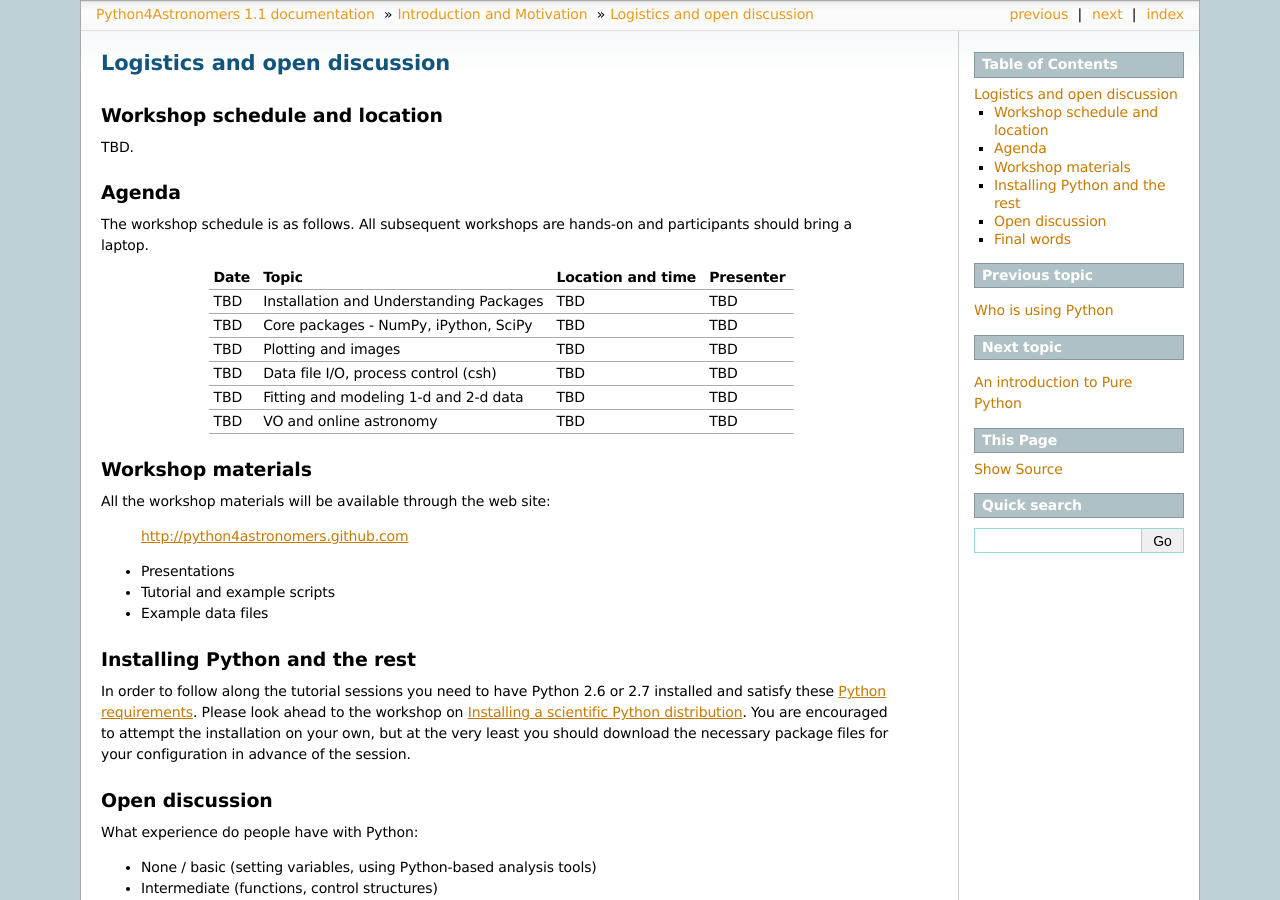
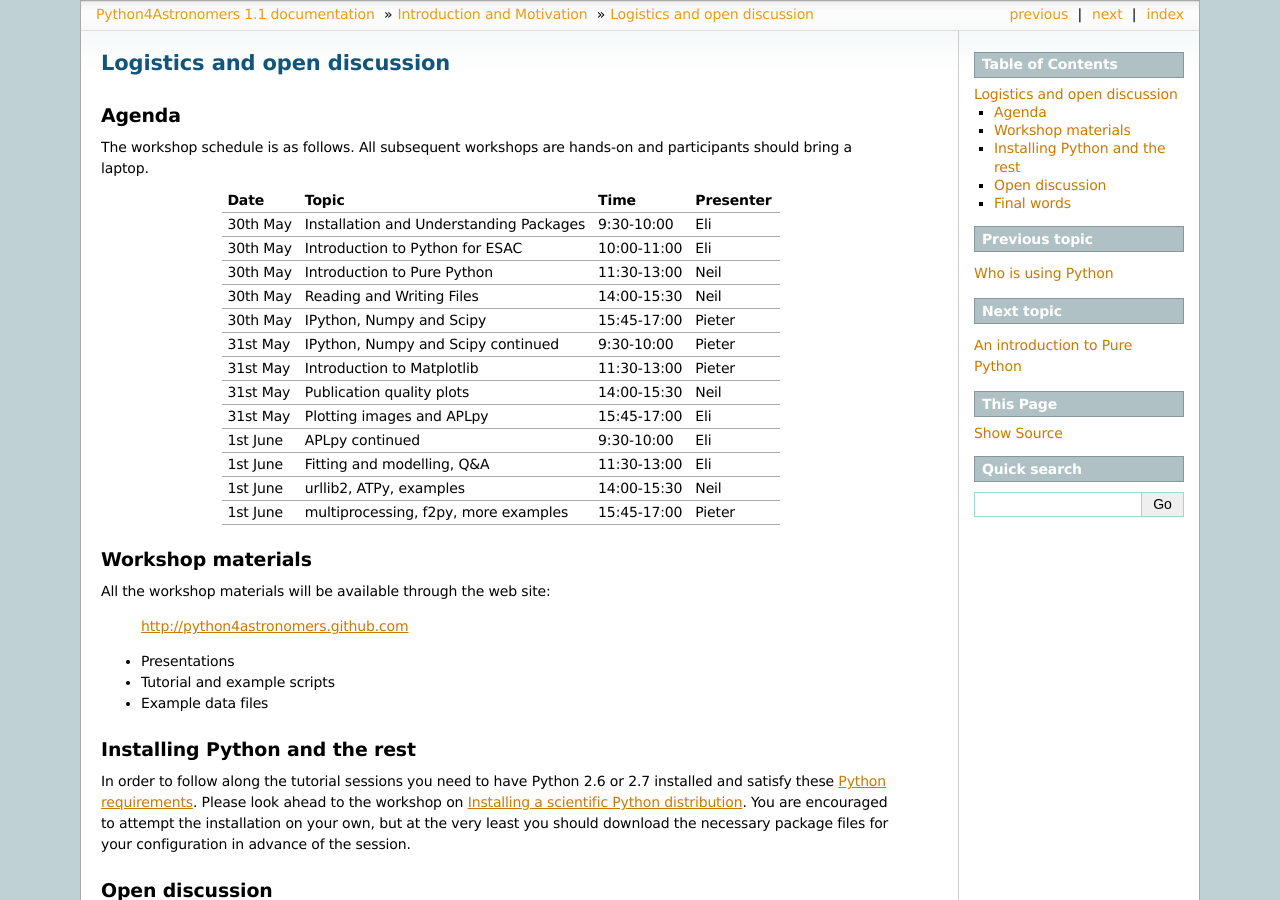
Before and after one commit to python4ESAC/python4ESAC, a Sphinx documentation site: the page built from source/intro/wrapup.rst, in a window 1280 px wide and 900 px high. Built offline with Sphinx 7.4.7, drawn with Linux system fonts in a browser that asks for light colours; formulas are drawn with MathJax 3.

Commit message:
updating into wrapup with agenda from the front page, and removing unecessary section in the linux package manager installation instructions

```diff
--- a/source/intro/wrapup.rst
+++ b/source/intro/wrapup.rst
@@ -1,27 +1,29 @@
 Logistics and open discussion
 =============================
-
-Workshop schedule and location
-------------------------------
-
-TBD.
 
 Agenda
 --------
 
-The workshop schedule is as follows.  All subsequent
-workshops are hands-on and participants should bring a laptop.
+The workshop schedule is as follows.  All subsequent workshops are
+hands-on and participants should bring a laptop.
 
-======== ========================================= ===================== =========
-Date     Topic                                     Location and time     Presenter
-======== ========================================= ===================== =========
-TBD      Installation and Understanding Packages   TBD                   TBD
-TBD      Core packages - NumPy, iPython, SciPy     TBD                   TBD
-TBD      Plotting and images                       TBD                   TBD
-TBD      Data file I/O, process control (csh)      TBD                   TBD
-TBD      Fitting and modeling 1-d and 2-d data     TBD                   TBD
-TBD      VO and online astronomy                   TBD                   TBD
-======== ========================================= ===================== =========
+======== ======================================= ============== =========
+Date     Topic                                   Time           Presenter
+======== ======================================= ============== =========
+30th May Installation and Understanding Packages 9:30-10:00     Eli
+30th May Introduction to Python for ESAC         10:00-11:00    Eli
+30th May Introduction to Pure Python             11:30-13:00    Neil
+30th May Reading and Writing Files               14:00-15:30    Neil
+30th May IPython, Numpy and Scipy                15:45-17:00    Pieter
+31st May IPython, Numpy and Scipy continued      9:30-10:00     Pieter
+31st May Introduction to Matplotlib              11:30-13:00    Pieter
+31st May Publication quality plots               14:00-15:30    Neil
+31st May Plotting images and APLpy               15:45-17:00    Eli
+1st June APLpy continued                         9:30-10:00     Eli
+1st June Fitting and modelling, Q&A              11:30-13:00    Eli
+1st June urllib2, ATPy, examples                 14:00-15:30    Neil
+1st June multiprocessing, f2py, more examples    15:45-17:00    Pieter
+======== ======================================= ============== =========
 
 Workshop materials
 ------------------
```
Also changed, not shown: source/installation/linux_package_manager.rst (+0 -22 lines).
